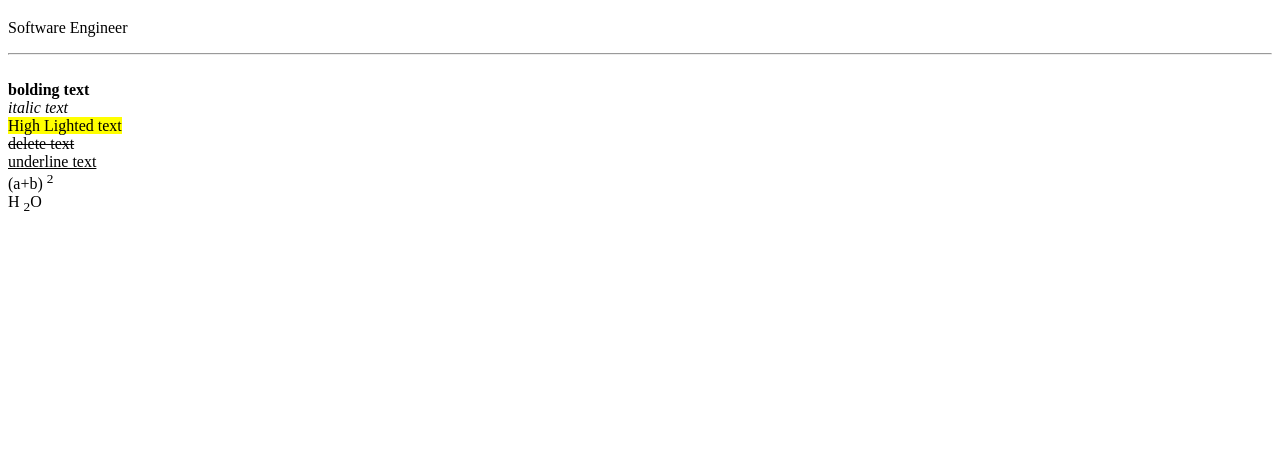
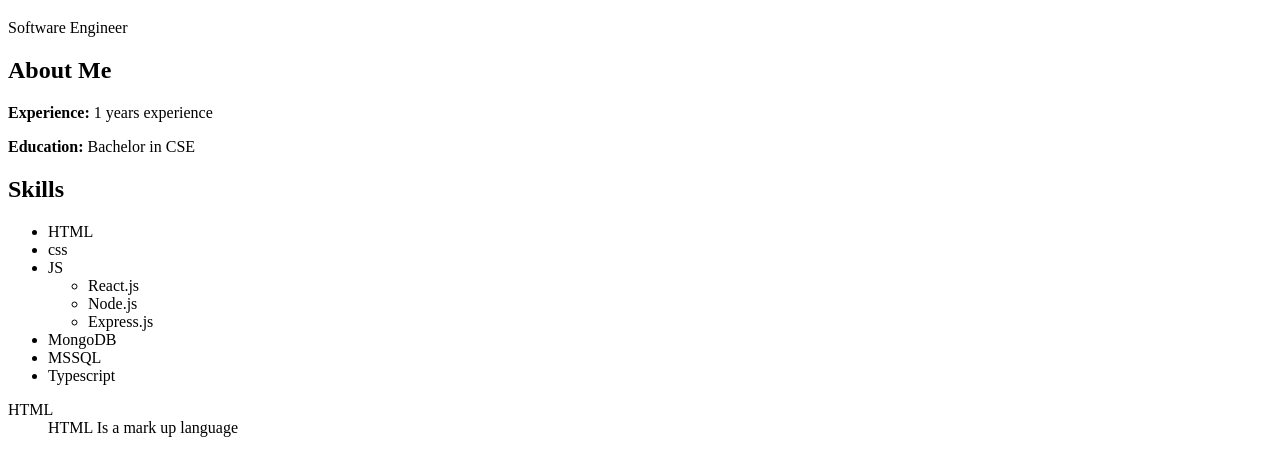
Before and after one commit to Alshahriar78/portfolio-html, a plain HTML site: page index.html in a window 1280 px wide. Shown: the part 61-536 px from the top of the page. Drawn offline with Linux system fonts and the light colour scheme.

Commit message:
added ordered list and Unordered List

```diff
--- a/index.html
+++ b/index.html
@@ -10,21 +10,37 @@
      <header class="intro">
         <h1>AL Shahoriar</h1>
         <p>Software Engineer</p>
-        <hr/>
      </header>
 
-     <br/>
-     <strong>bolding text</strong><br/>
-     <em>italic text</em><br/>
-     <mark>High Lighted text</mark><br/>
-     <del>delete text</del><br/>
-     <u>underline text</u> <br/>
+    <!-- section : about me -->
+     <section>
+        <h2>About Me</h2>
+        <p> <b>Experience:</b> 1 years experience</p>
+        <p><strong>Education:</strong> Bachelor in CSE</p>
+     </section>
+    <!-- section : skills -->
+     <section>
+        <h2>Skills</h2>
+        <ul >
+            <li>HTML</li>
+            <li>css</li>
+            <li>JS
+                <ul>
+                <li>React.js</li>
+               <li>Node.js</li>
+               <li>Express.js</li>
+               </ul>
+            </li>
 
-     (a+b) <sup>2</sup><br/>
-     H <sub>2</sub>O
-    <!-- section : about me -->
-
-    <!-- section : skills -->
+            <li>MongoDB</li>
+            <li>MSSQL</li>
+            <li>Typescript</li>
+        </ul>
+        <dl>
+            <dt>HTML</dt>
+            <dd>HTML Is a mark up language</dd>
+        </dl>
+     </section>
     <!-- section : contract -->
 
 
```
Also changed, not shown: 1 other file.
